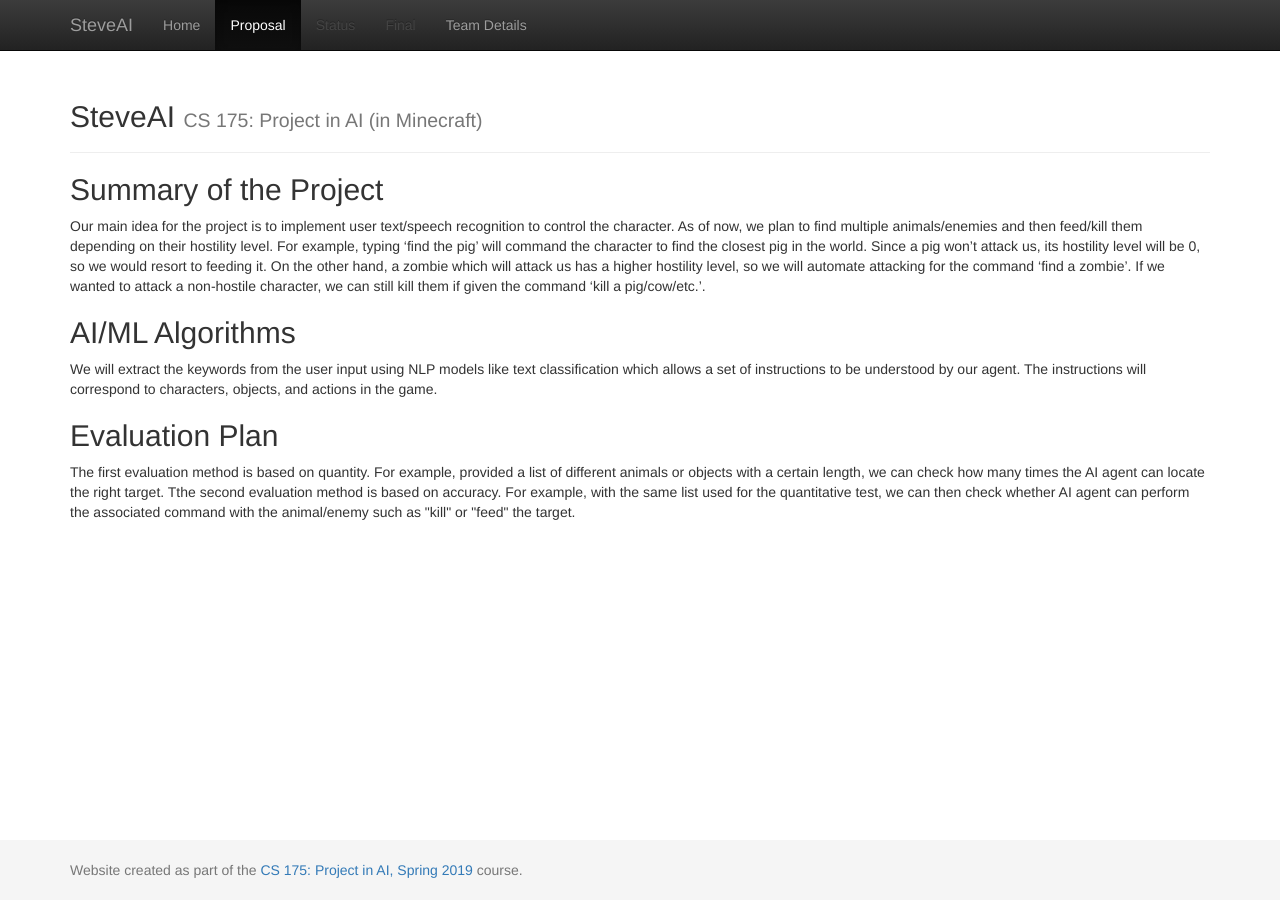
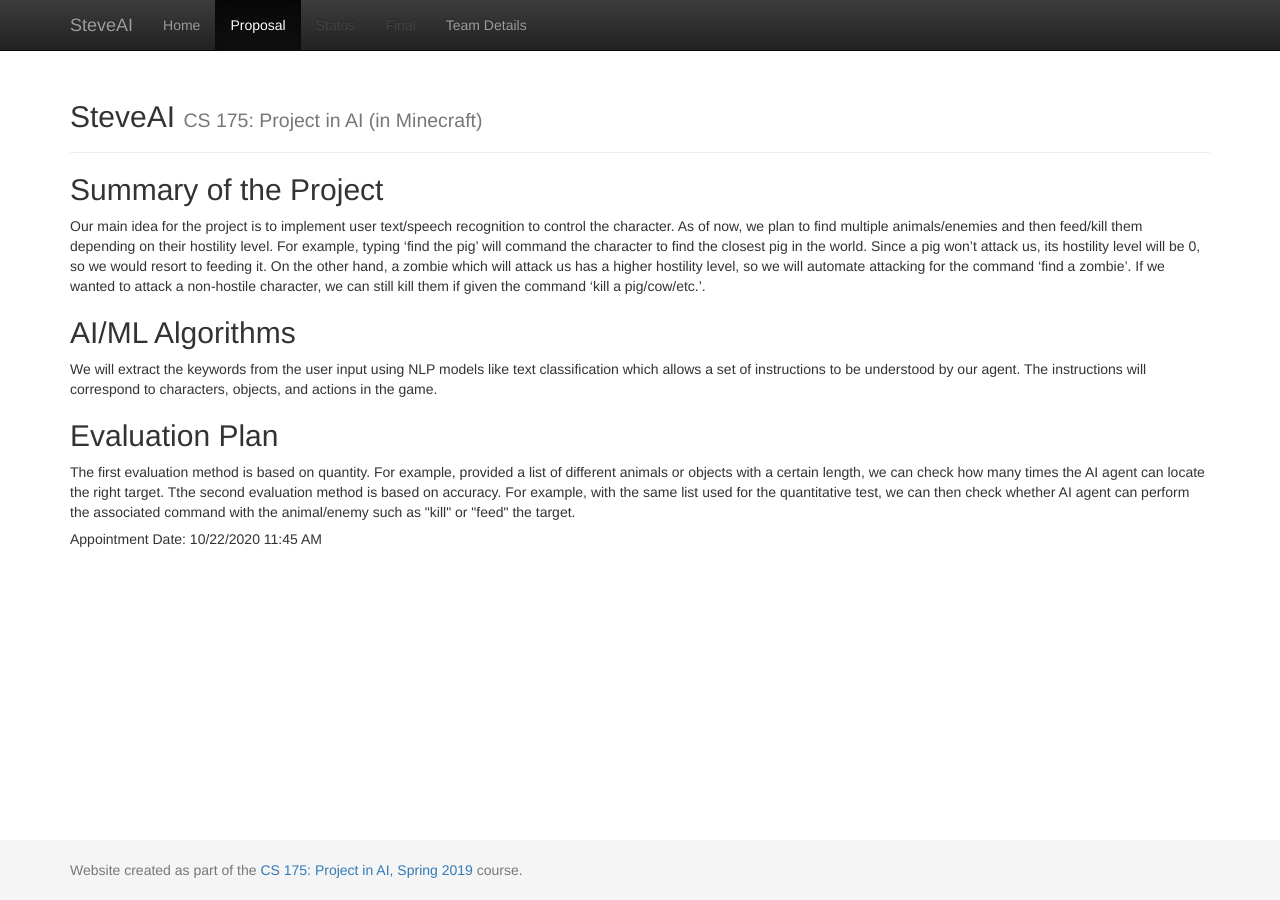
Before and after one commit to RohanMannem/ChatbotSteve, a Jekyll site: the page built from docs/proposal.md, in a window 1280 px wide. Built offline with Jekyll 4.4.1, drawn with Linux system fonts in a browser that asks for light colours.

Commit message:
Update proposal.md

```diff
--- a/docs/proposal.md
+++ b/docs/proposal.md
@@ -11,3 +11,5 @@ title: Proposal
 
 <h2>Evaluation Plan</h2>
 <p>The first evaluation method is based on quantity. For example, provided a list of different animals or objects with a certain length, we can check how many times the AI agent can locate the right target. Tthe second evaluation method is based on accuracy. For example, with the same list used for the quantitative test, we can then check whether AI agent can perform the associated command with the animal/enemy such as "kill" or "feed" the target.</p>
+
+<h5>Appointment Date: 10/22/2020 11:45 AM</h5>
```
